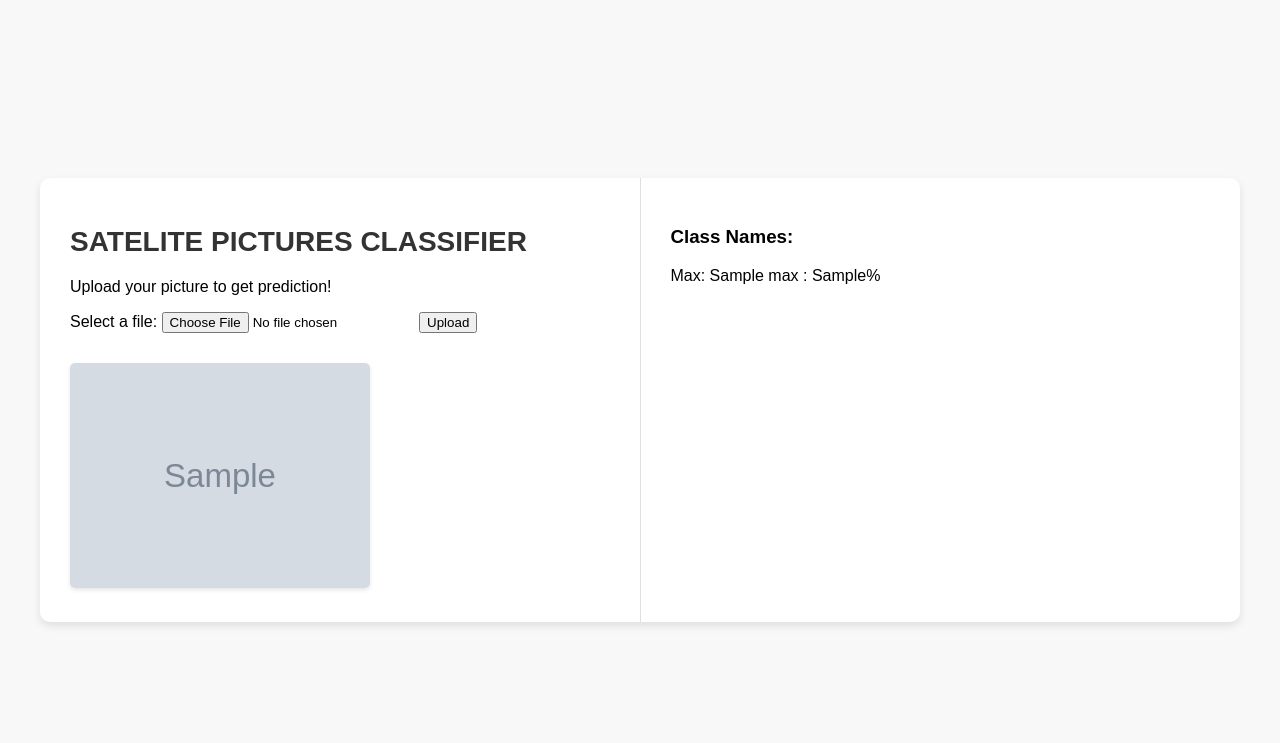
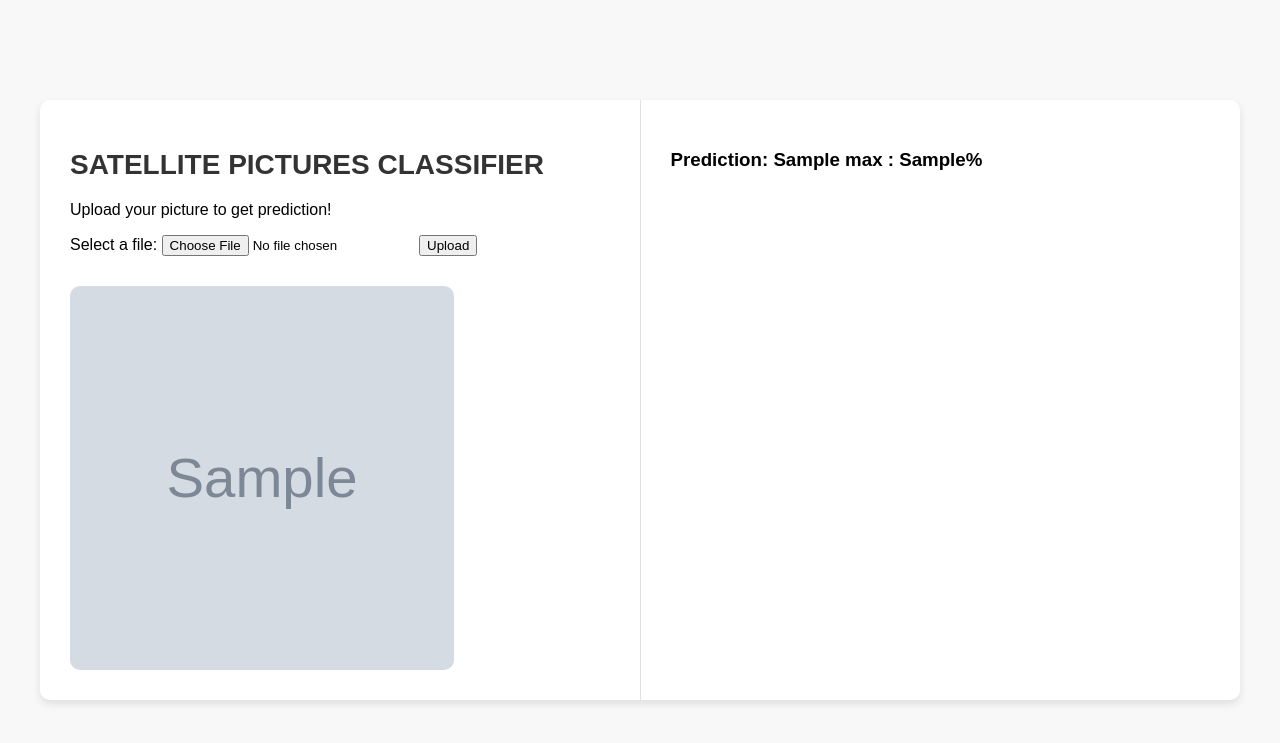
Before and after one commit to kazkor/satelites-flask, a Flask app: template app/templates/index.html in a window 1280 px wide. Shown: the top 743 px of the page. Run offline with Flask 3, Linux system fonts and the light colour scheme; the template is opened without the code that fills it: most values are stand-ins (such as "Sample title", 1, 10 or a date in 2020); grey boxes marked "Sample" are stand-in pictures.

Commit message:
css update. new style

```diff
--- a/app/app.py
+++ b/app/app.py
@@ -65,4 +65,4 @@
 if __name__ == '__main__':
     class_names = get_classes()
     model = get_model()
-    app.run(debug=True,port=8000)
+    app.run(debug=True,port=8001)
--- a/app/static/styles.css
+++ b/app/static/styles.css
@@ -14,6 +14,7 @@
     background-color: #ffffff;
     box-shadow: 0 4px 8px rgba(0, 0, 0, 0.1);
     border-radius: 10px;
+    height: 600px;
 }
 
 .left-column, .right-column {
@@ -67,11 +68,10 @@
 }
 
 img {
-    width: 100%;
-    max-width: 300px;
-    height: auto;
-    border-radius: 5px;
-    box-shadow: 0 2px 4px rgba(0, 0, 0, 0.1);
+    width: 384px;
+    height: 384px;
+    border-radius: 10px;
+    /*box-shadow: 0 2px 4px rgba(220, 13, 13, 0.9);*/
 }
 
 ul {
@@ -80,9 +80,9 @@
 }
 
 li {
-    margin: 10px 0;
+    margin: 20px 0;
     color: #555;
-    font-size: 14px;
+    font-size: 17px;
     display: flex;
     align-items: center;
 }
--- a/app/templates/index.html
+++ b/app/templates/index.html
@@ -1,13 +1,19 @@
 <!DOCTYPE html>
 <html>
 <head>
-    <title>Satelite Pictures Classifier</title>
+    <title>Satellite Pictures Classifier</title>
     <link rel="stylesheet" href="static/styles.css">
+    <style>
+        .column {
+            float: left;
+            width: 50%;
+        }
+    </style>
 </head>
 <body>
     <div class="container">
         <div class="left-column">
-            <h1>Satelite Pictures Classifier</h1>
+            <h1>Satellite Pictures Classifier</h1>
             <p>Upload your picture to get prediction!</p>
 
             <form action="/upload" method="post" enctype="multipart/form-data">
@@ -19,22 +25,36 @@
             <img src="{{ user_data.uploaded_image }}" alt="Uploaded Image">
         </div>
         <div class="right-column">
-            <h3>Class Names:</h3>
+            <h3>Prediction: {{ user_data.max }} : {{ user_data.max_value }}%</h3>
+            <div class="column">
                 <ul>
                     {% set class_name_list = user_data.class_names.values()|list %}
                     {% set predictions_list = user_data.pred.strip('[]').split() %}
 
                     {% if class_name_list|length >= 20 %}
                         <ul>
-                        {% for index in range(20) %}
+                            {% for index in range(0, 10) %}
                                 {% set prediction_value = predictions_list[index]|float %}
-                            {% set formatted_prediction = "%.4f" % prediction_value %}
+                                {% set formatted_prediction = "%.3f" % prediction_value %}
                                 <li>{{ class_name_list[index] }} : {{ formatted_prediction }}</li>
                             {% endfor %}
                         </ul>
                     {% endif %}
                 </ul>
-            <p>Max: {{ user_data.max }} : {{ user_data.max_value }}%</p>
+            </div>
+            <div class="column">
+                <ul>
+                    {% if class_name_list|length >= 20 %}
+                        <ul>
+                            {% for index in range(10, 20) %}
+                                {% set prediction_value = predictions_list[index]|float %}
+                                {% set formatted_prediction = "%.3f" % prediction_value %}
+                                <li>{{ class_name_list[index] }} : {{ formatted_prediction }}</li>
+                            {% endfor %}
+                        </ul>
+                    {% endif %}
+                </ul>
+            </div>
         </div>
     </div>
 </body>
```
Lines whose indentation alone changed are shown as unchanged.
